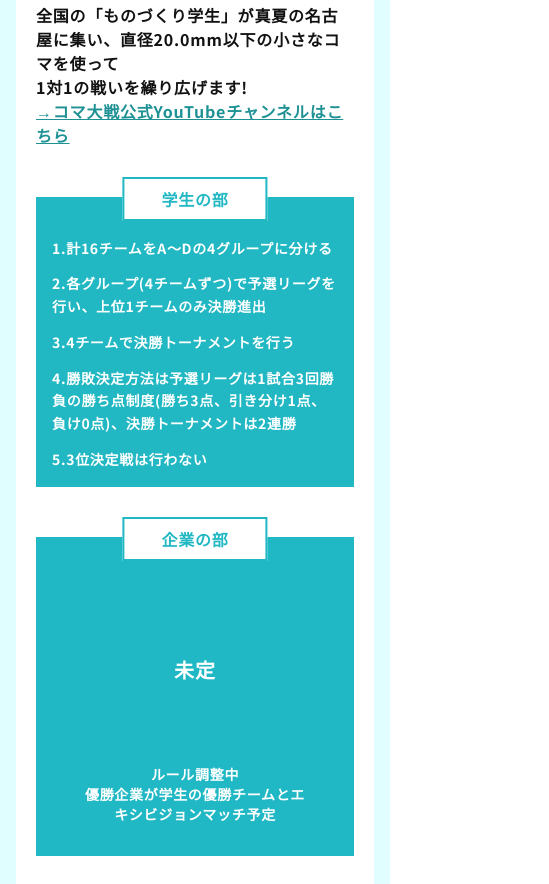
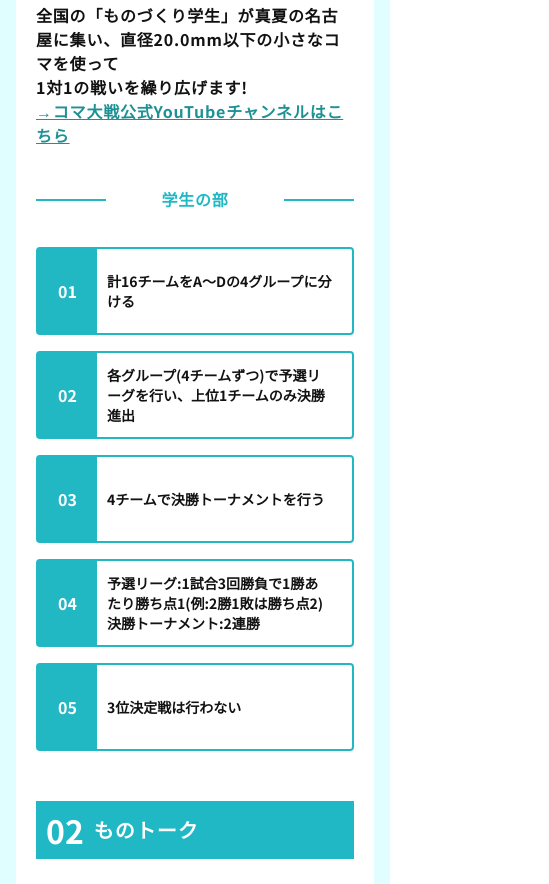
Before and after one commit to mister0nigiri/test1, a plain HTML site: page index.html in a window 390 px wide. Shown: the part 1580-2464 px from the top of the page, 549 px wide, since content can reach past the window. Drawn offline with Linux system fonts and the light colour scheme; some packages are replaced by stand-ins of ours.

Commit message:
ブロック追加レスポンシブ完了

```diff
--- a/css/style.css
+++ b/css/style.css
@@ -424,102 +424,75 @@ li{
   text-decoration: underline;
 }
 
-.fight__box{
-  margin-top: 76px;
-  display: flex;
-  justify-content: space-between;
-}
 
 .fight__student{
-  width: 66.2%;
-  padding-top: 45px;
-  padding-left: 21px;
-  padding-bottom: 16px;
-  padding-right: 16px;
+  margin-top: 49px;
+}
+
+.fight__student__title{
+  font-size: 2rem;
+  font-weight: bold;
+  color: #21B8C5;
+  text-align: center;
+  letter-spacing: .05em;
+  position: relative;
+}
+
+.fight__student__title::before{
+  content: "";
+  display: block;
+  width: 331px;
+  height: 2px;
   background-color: #21B8C4;
-  border: 2px solid #21B8C4;
-  position: relative;
-}
-
-.fight__student__title{
-  display: inline-block;
-  color: #21B8C4;
-  font-size: 1.5rem;
-  font-weight: bold;
-  letter-spacing: .05em;
-  background-color: #fff;
-  padding: 8px 37px;
-  border: 2px solid #21B8C4;
-  position: absolute;
-  top: -20px;
-  left: 50%;
-  transform: translateX(-50%);
-  white-space: nowrap;
+  position: absolute;
+  top: 50%;
+  left: 0;
+}
+
+.fight__student__title::after{
+  content: "";
+  display: block;
+  width: 331px;
+  height: 2px;
+  background-color: #21B8C4;
+  position: absolute;
+  top: 50%;
+  right: 0;
+}
+
+.fight__student__list{
+  margin-top: 36px;
 }
 
 .fight__student__list li{
-  margin-top: 13px;
-  color: #fff;
-  font-weight: bold;
-  font-size: 1rem;
-  letter-spacing: .05em;
-  line-height: 1.625;
+  border-radius: 4px;
+  border: 2px solid #21B8C3;
+  margin-bottom: 16px;
   display: flex;
   align-items: center;
-}
-
-.fight__student__list li:first-of-type{
-  margin-top: 0px;
-}
-
-.fight__company{
-  width: 31.6%;
-  padding-top: 118px;
-  padding-left: 45px;
-  padding-right: 45px;
-  padding-bottom: 32px;
-  background-color: #21B8C5;
-  border: 2px solid #21B8C4;
-  position: relative;
-}
-
-.fight__company__title{
-  display: inline-block;
-  color: #21B8C4;
+  font-size: 1rem;
+  font-weight: bold;
+}
+
+.fight__student__list li:last-of-type{
+  margin-bottom: 0px;
+}
+
+.fight__student__list li .fight-number{
+  background-color: #21B8C4;
+  color: #fff;
   font-size: 1.5rem;
-  font-weight: bold;
-  letter-spacing: .05em;
-  background-color: #fff;
-  padding: 8px 37px;
-  border: 2px solid #21B8C4;
-  position: absolute;
-  top: -20px;
-  left: 50%;
-  transform: translateX(-50%);
-  white-space: nowrap;
-}
-
-.fight__company__pending{
-  color: #fff;
-  text-align: center;
-  font-size: 1.25rem;
-  font-weight: bold;
-  letter-spacing: .05em;
-}
-
-.fight__company__text{
-  margin-top: 80px;
-  color: #fff;
-  font-size: 1rem;
-  font-weight: bold;
-  text-align: center;
-  letter-spacing: .05em;
+  margin-right: 16px;
+  padding-top: 15px;
+  padding-bottom: 15px;
+  padding-left: 34px;
+  padding-right: 31px;
 }
 
 /* TALK */
 
 .talk{
-  margin-top: 80px;
+  margin-top: 51px;
 }
 
 .talk__inner{
@@ -1291,10 +1264,20 @@ TB
 SP
 -------------------------------------------*/
 @media screen and (max-width: 900px) {
+
   .schedule-bg{
     bottom: 70px;
     width: 95%;
   }
+
+  .fight__student__title::before{
+    width: 150px;
+  }
+
+  .fight__student__title::after{
+    width: 150px;
+  }
+
 }
 @media screen and (max-width: 760px) {
 
@@ -1391,7 +1374,6 @@ SP
     top: 0;
     width: 200px;
     height: 300px;
-
   }
 
   .mv-img5{
@@ -1520,40 +1502,40 @@ SP
     font-size: 1rem;
   }
 
-  .fight__box{
-    margin-top: 50px;
-    flex-direction: column;
-    gap: 50px;
-  }
-
   .fight__student{
-    width: 100%;
-    padding-top: 40px;
-    padding-left: 16px;
-    border: none;
+    margin-top: 40px;
   }
 
   .fight__student__title{
     font-size: 1rem;
   }
 
+  .fight__student__title::before{
+    width: 70px;
+  }
+
+  .fight__student__title::after{
+    width: 70px;
+  }
+
+  .fight__student__list{
+    margin-top: 36px;
+  }
+
   .fight__student__list li{
     font-size: 0.875rem;
-  }
-
-  .fight__company{
-    width: 100%;
-    border: none;
-  }
-
-  .fight__company__title{
+    padding-right: 20px;
+  }
+
+  .fight__student__list li .fight-number{
     font-size: 1rem;
-  }
-
-
-  .fight__company__text{
-    font-size: 0.875rem;
-  }
+    margin-right: 10px;
+    padding-top: 30px;
+    padding-bottom: 30px;
+    padding-left: 20px;
+    padding-right: 20px;
+  }
+
 
   /* TALK */
 
@@ -1673,13 +1655,45 @@ SP
     width: 100%;
   }
 
-  /* CAR */
-
-  .car{
+  /* BOOTH */
+
+  .booth{
     margin-top: 50px;
-    padding-bottom: 200px;
-  }
-
+    padding-bottom: 50px;
+  }
+
+  .booth__list{
+    margin-top: 30px;
+    flex-direction: column;
+    gap: 20px;
+  }
+
+  .booth__list li{
+    width: 100%;
+    padding-top: 20px;
+    padding-bottom: 20px;
+  }
+
+  .booth__list__title{
+    font-size: 1rem;
+    padding-bottom: 20px;
+  }
+
+
+  .booth__list__img-sub1{
+    width: 110px;
+    height: 60px;
+    bottom: -10px;
+    left: -30px;
+  }
+
+  .booth__list__img-sub2{
+    bottom: -20px;
+  }
+
+  .booth__list__img-sub3{
+    bottom: -10px;
+  }
 
   /* SCHEDULE */
 
@@ -1771,19 +1785,6 @@ SP
     right: 5px;
   }
 
-  .map__mv{
-    height: 200px;
-  }
-
-  .map__list{
-    flex-direction: column;
-  }
-
-  .map__list__item{
-    width: 100%;
-    height: 30px;
-  }
-
   /* STORE */
 
   .store{
@@ -1798,8 +1799,6 @@ SP
     padding-bottom: 20px;
     padding-left: 20px;
     padding-right: 20px;
-    flex-direction: column;
-    gap: 24px;
   }
 
   .store__inner::before{
@@ -1816,10 +1815,35 @@ SP
     right: 5px;
   }
 
-  .store__item{
-    height: 70px;
-    width: 100%;
-  }
+  .store__title{
+    padding-top: 10px;
+    padding-bottom: 10px;
+    padding-left: 15px;
+    font-size: 1.25rem;
+  }
+
+  .store__list{
+    margin-top: 40px;
+  }
+
+  .store__list li{
+    width: 45%;
+  }
+
+  .cooperation__title{
+    margin-top: 60px;
+  }
+
+  .sponsored__title{
+    margin-top: 20px;
+  }
+
+  .sponsored-img{
+    margin-top: 20px;
+    width: 250px;
+    height: auto;
+  }
+
 
   /* CONTACT */
 
--- a/index.html
+++ b/index.html
@@ -99,22 +99,30 @@
             <h3 class="section-title-sub"><span>01</span> コマ大戦</h3>
             <div class="fight__inner">
               <p class="fight__text">全国の「ものづくり学生」が真夏の名古屋に集い、直径20.0mm以下の小さなコマを使って<br>1対1の戦いを繰り広げます!<br><a href="#">→コマ大戦公式YouTubeチャンネルはこちら</a></p>
-              <div class="fight__box">
-                <div class="fight__student">
-                  <h4 class="fight__student__title">学生の部</h4>
-                  <ul class="fight__student__list">
-                    <li>1.計16チームをA〜Dの4グループに分ける</li>
-                    <li>2.各グループ(4チームずつ)で予選リーグを行い、上位1チームのみ決勝進出</li>
-                    <li>3.4チームで決勝トーナメントを行う</li>
-                    <li>4.勝敗決定方法は予選リーグは1試合3回勝負の勝ち点制度(勝ち3点、引き分け1点、負け0点)、決勝トーナメントは2連勝</li>
-                    <li>5.3位決定戦は行わない</li>
-                  </ul>
-                </div>
-                <div class="fight__company">
-                  <h4 class="fight__company__title">企業の部</h4>
-                  <p class="fight__company__pending">未定</p>
-                  <p class="fight__company__text">ルール調整中<br>優勝企業が学生の優勝チームとエキシビジョンマッチ予定</p>
-                </div>
+              <div class="fight__student">
+                <h4 class="fight__student__title">学生の部</h4>
+                <ul class="fight__student__list">
+                  <li>
+                    <span class="fight-number">01</span>
+                    <span>計16チームをA〜Dの4グループに分ける</span>
+                  </li>
+                  <li>
+                    <span class="fight-number">02</span>
+                    <span>各グループ(4チームずつ)で予選リーグを行い、上位1チームのみ決勝進出</span>
+                  </li>
+                  <li>
+                    <span class="fight-number">03</span>
+                    <span>4チームで決勝トーナメントを行う</span>
+                  </li>
+                  <li>
+                    <span class="fight-number">04</span>
+                    <span>予選リーグ:1試合3回勝負で1勝あたり勝ち点1(例:2勝1敗は勝ち点2)<br>決勝トーナメント:2連勝</span>
+                  </li>
+                  <li>
+                    <span class="fight-number">05</span>
+                    <span>3位決定戦は行わない</span>
+                  </li>
+                </ul>
               </div>
             </div>
           </section>
```
